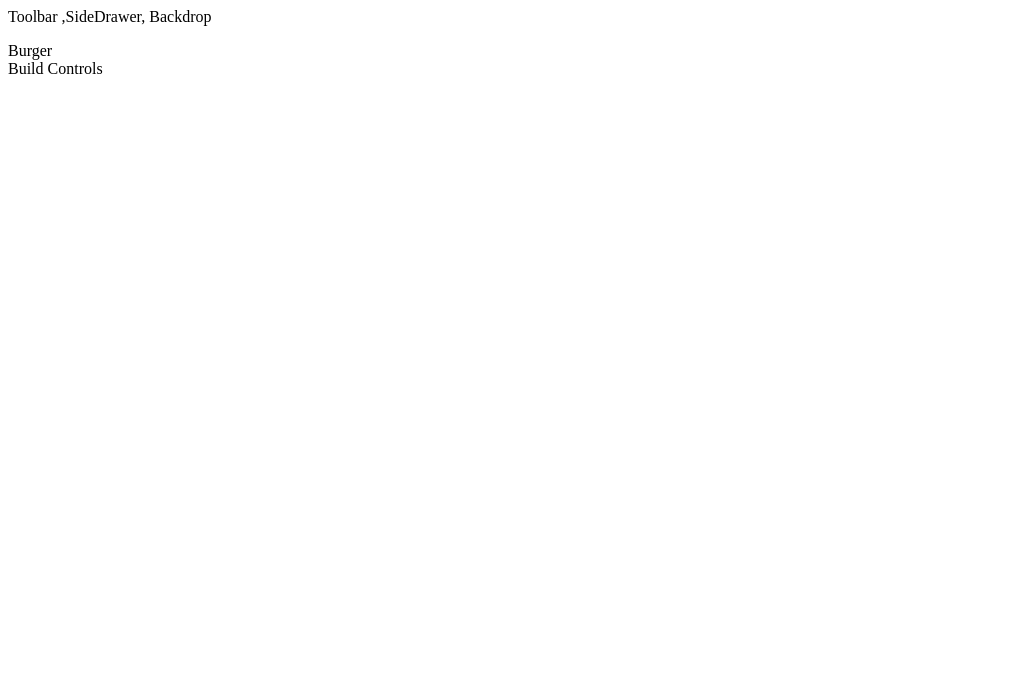
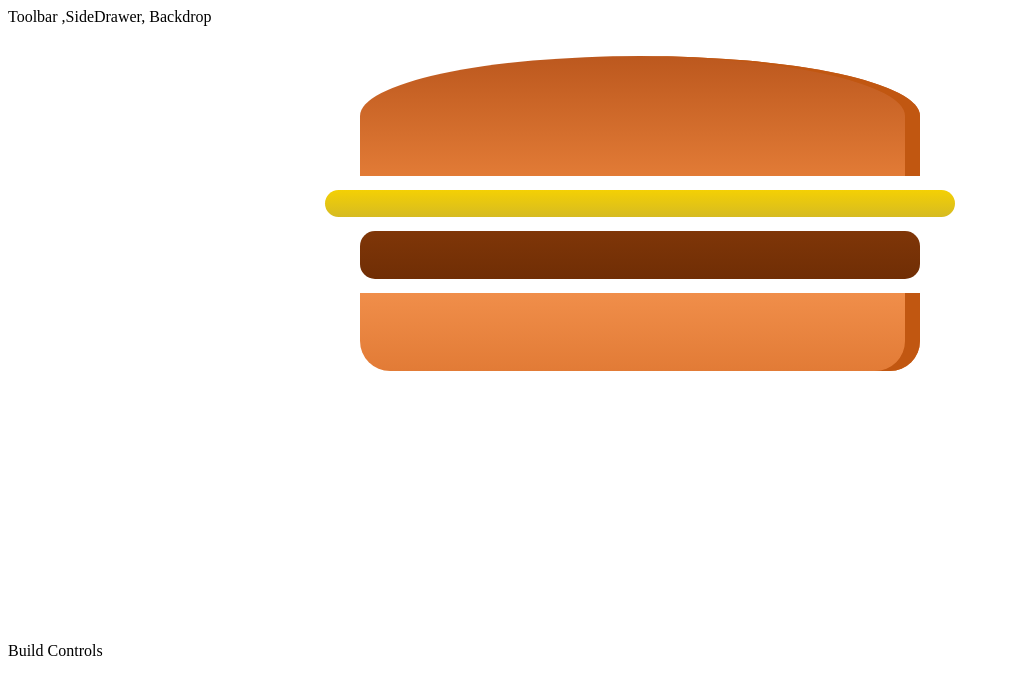
Before and after one commit to Charpell/burger, a React app: page / in a window 1280 px wide. Shown: the top 694 px of the page, without its empty margins (0-1010 px from the left). Built offline with nearby package versions, Linux system fonts and the light colour scheme.

Commit message:
Starting the Burger Component

```diff
--- /dev/null
+++ b/src/components/Burger/Burger.css
@@ -0,0 +1,30 @@
+.Burger {
+  width: 100%;
+  margin: auto;
+  height: 250px;
+  overflow: scroll;
+  text-align: center;
+  font-weight: bold;
+  font-size: 1.2rem
+}
+
+@media (min-width: 500px) and (min-height: 400px) {
+  .Burger {
+    width: 350px;
+    height: 300px;
+  }
+}
+
+@media (min-width: 500px) and (min-height: 401px) {
+  .Burger {
+    width: 450px;
+    height: 400px;
+  }
+}
+
+@media (min-width: 1000px) and (min-height: 700px) {
+  .Burger {
+    width: 700px;
+    height: 600px;
+  }
+}
--- a/src/components/Burger/Burger.js
+++ b/src/components/Burger/Burger.js
@@ -0,0 +1,18 @@
+import React from 'react';
+
+import classes from './Burger.css';
+import BurgerIngredient from './BurgerIngredient/BurgerIngredient'
+
+const burger = (props) => {
+  return (
+    <div className={classes.Burger}>
+      <BurgerIngredient type="bread-top" />
+      <BurgerIngredient type="cheese" />
+      <BurgerIngredient type="meat" />
+      <BurgerIngredient type="bread-bottom" />
+    </div>
+  );
+
+};
+
+export default burger;
--- a/src/components/Burger/BurgerIngredient/BurgerIngredient.js
+++ b/src/components/Burger/BurgerIngredient/BurgerIngredient.js
@@ -46,7 +46,7 @@
 
 };
 
-BurgerIngredient.prototype = {
+BurgerIngredient.propTypes = {
   type: PropTypes.string.isRequired
 }
 
--- a/src/containers/BurgerBuilder/BurgerBuilder.js
+++ b/src/containers/BurgerBuilder/BurgerBuilder.js
@@ -1,12 +1,13 @@
 import React, { Component } from "react";
 
 import Aux from '../../hoc/Aux';
+import Burger from '../../components/Burger/Burger'
 
 class BurgerBuilder extends Component {
   render() {
     return (
       <Aux>
-        <div>Burger</div>
+        <Burger />
         <div>Build Controls</div>
       </Aux>
     )
```
